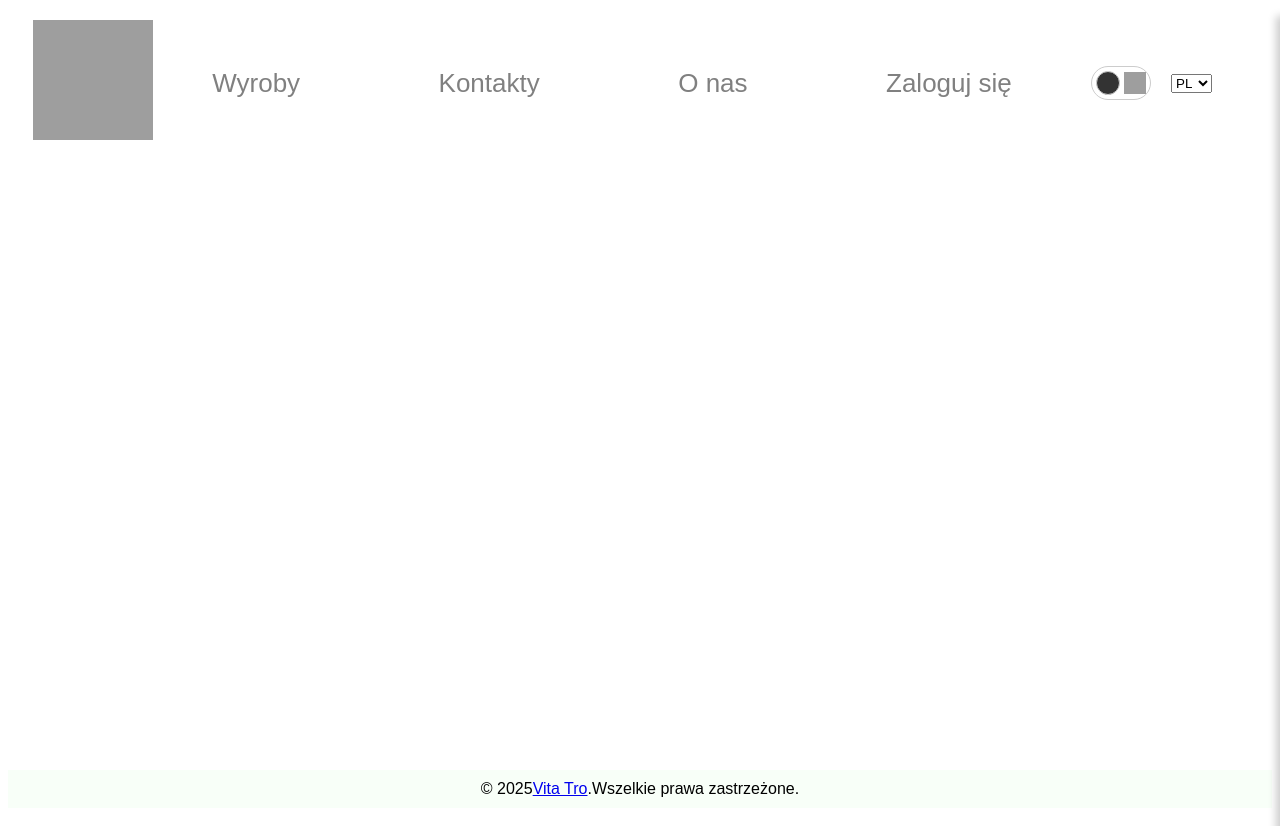
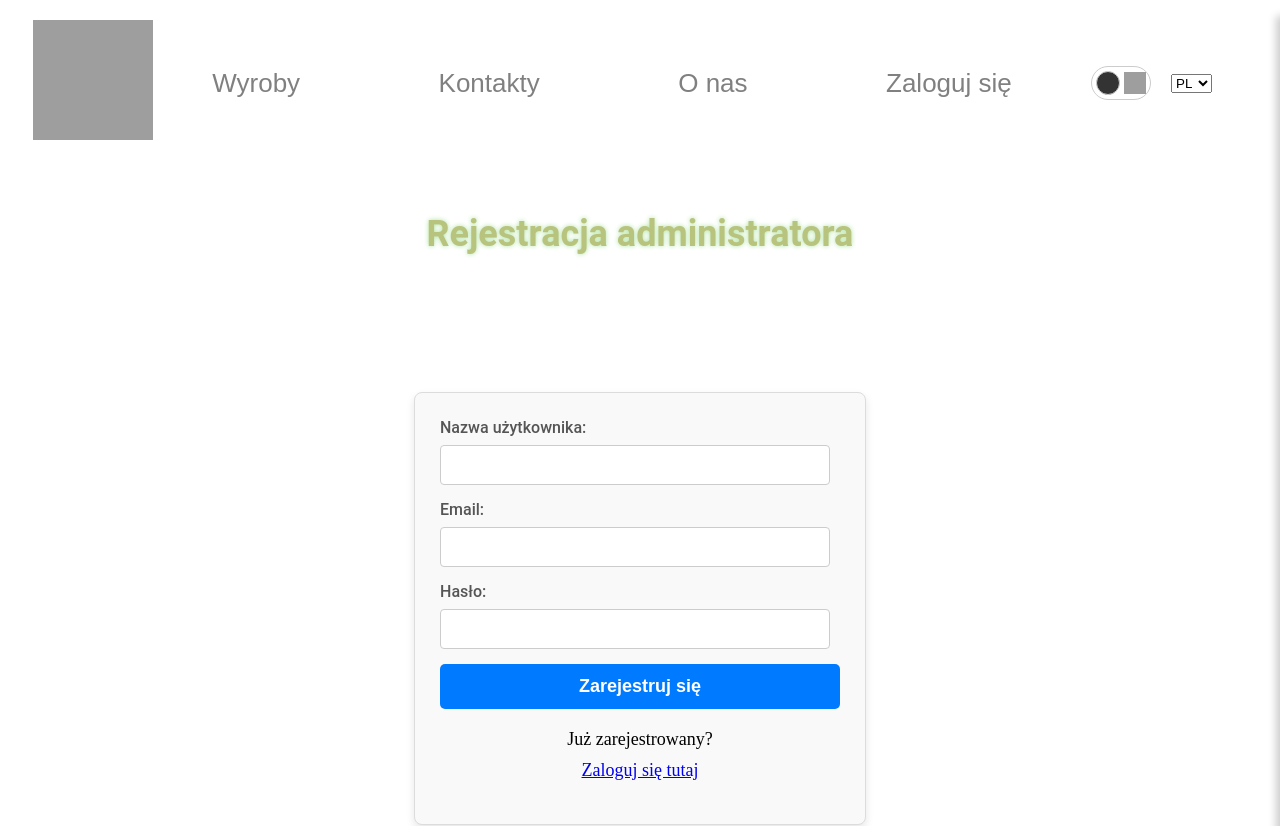
Before and after one commit to VitaTro/nika-gold-front, a React (Create React App) app: page /auth/register/admin in a window 1280 px wide. Shown: the top 826 px of the page. Built offline with nearby package versions, Linux system fonts and the light colour scheme; grey boxes are pictures that could not be loaded.

Commit message:
update AuthRoute

```diff
--- a/src/components/App.js
+++ b/src/components/App.js
@@ -36,7 +36,7 @@ export const App = () => {
               <Route path="/about" element={<About />} />
               <Route path="/auth" element={<SignInPage />} />
               <Route
-                path="/auth/register"
+                path="/auth/register/user"
                 element={<AuthFormRegister isAdmin={false} />}
               />
               <Route
@@ -44,7 +44,7 @@ export const App = () => {
                 element={<AuthFormLogin isAdmin={false} />}
               />
               <Route
-                path="/auth/admin/register"
+                path="/auth/register/admin"
                 element={<AuthFormRegister isAdmin={true} />}
               />
               <Route
--- a/src/components/AuthForm/AuthFormRegister.jsx
+++ b/src/components/AuthForm/AuthFormRegister.jsx
@@ -25,7 +25,7 @@ const AuthFormRegister = ({ isAdmin }) => {
     const checkFirstAdmin = async () => {
       try {
         const response = await axios.get(
-          "https://back-fcdq.onrender.com/api/auth/check-admin"
+          "https://nika-gold-back-fe0ff35469d7.herokuapp.com/api/auth/check-admin"
         );
         setIsFirstAdmin(response.data.isFirstAdmin);
       } catch (error) {
@@ -39,8 +39,8 @@ const AuthFormRegister = ({ isAdmin }) => {
     try {
       const response = await axios.post(
         isAdmin
-          ? "https://back-fcdq.onrender.com/api/auth/register/admin"
-          : "https://back-fcdq.onrender.com/api/auth/register/user",
+          ? "nika-gold-back-fe0ff35469d7.herokuapp.com/api/auth/register/admin"
+          : "nika-gold-back-fe0ff35469d7.herokuapp.com/api/auth/register/user",
         {
           username,
           email,
```
